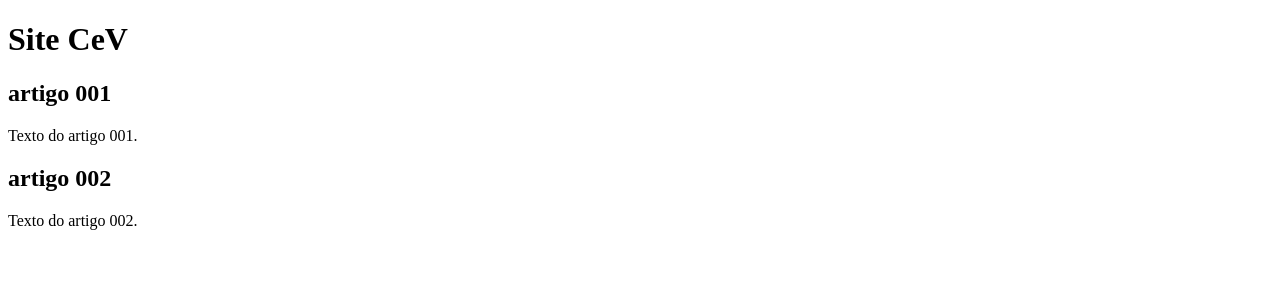
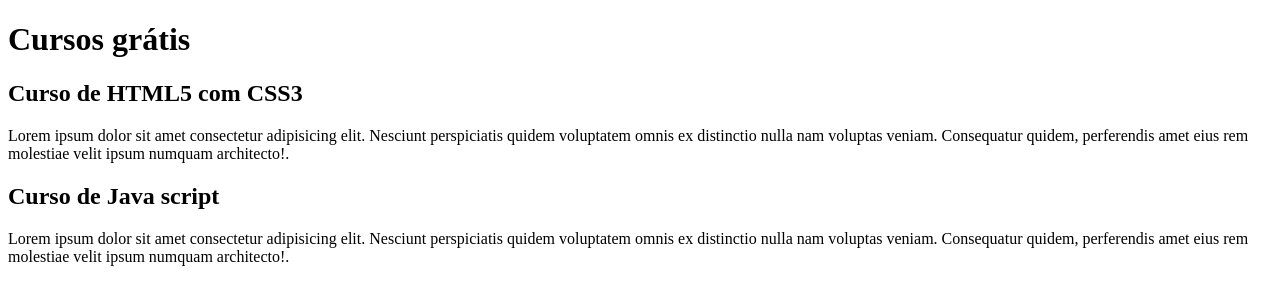
Before and after one commit to Gabriel-S-Francisco/Site-CeV, a plain HTML site: page index.html in a window 1280 px wide. Drawn offline with Linux system fonts and the light colour scheme.

Commit message:
Teste de branches 1

```diff
--- a/index.html
+++ b/index.html
@@ -8,15 +8,15 @@
 <body>
     <main>
         <header>
-            <h1> Site CeV </h1>
+            <h1> Cursos grátis</h1>
         </header>
         <article>
-            <h2>artigo 001</h2>
-            <p> Texto do artigo 001.</p>
+            <h2>Curso de HTML5 com CSS3</h2>
+            <p> Lorem ipsum dolor sit amet consectetur adipisicing elit. Nesciunt perspiciatis quidem voluptatem omnis ex distinctio nulla nam voluptas veniam. Consequatur quidem, perferendis amet eius rem molestiae velit ipsum numquam architecto!.</p>
         </article>
         <article>
-            <h2>artigo 002</h2>
-            <p> Texto do artigo 002.</p>
+            <h2>Curso de Java script</h2>
+            <p> Lorem ipsum dolor sit amet consectetur adipisicing elit. Nesciunt perspiciatis quidem voluptatem omnis ex distinctio nulla nam voluptas veniam. Consequatur quidem, perferendis amet eius rem molestiae velit ipsum numquam architecto!.</p>
         </article>
     </main>
 </body>
```
